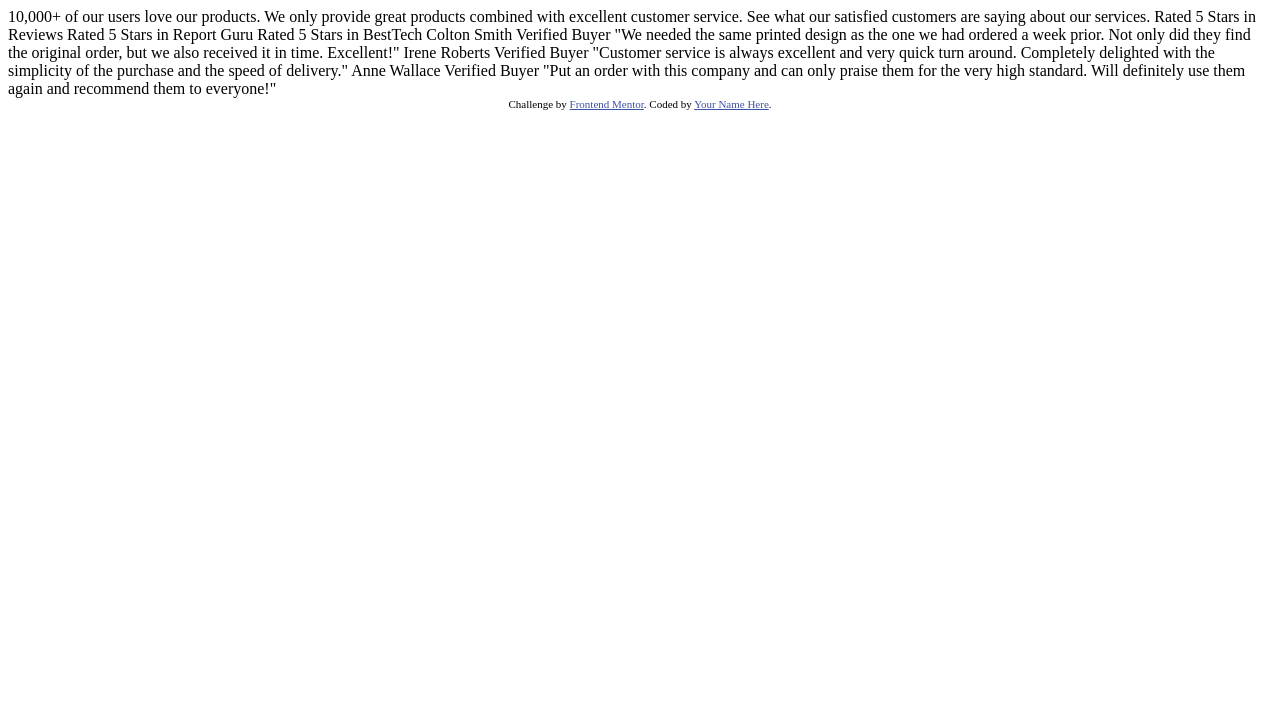
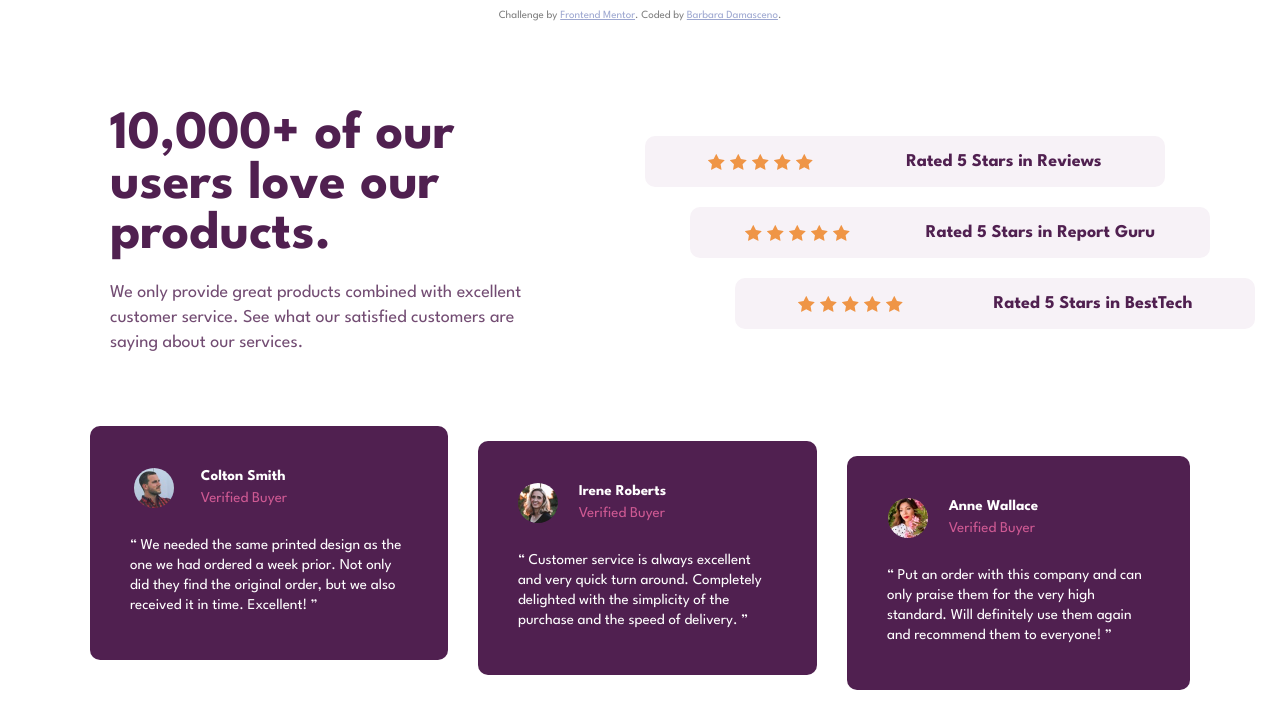
Before and after one commit to barbaradamasdev/Social-proof-section, a plain HTML site: page index.html in a window 1280 px wide. Drawn offline with Linux system fonts and the light colour scheme.

Commit message:
HTML and CSS done

```diff
--- a/index.html
+++ b/index.html
@@ -11,7 +11,7 @@
       sizes="32x32"
       href="./images/favicon-32x32.png"
     />
-
+    <link rel="stylesheet" href="style.css">
     <title>Frontend Mentor | Social proof section</title>
 
     <!-- Feel free to remove these styles or customise in your own stylesheet 👍 -->
@@ -26,36 +26,99 @@
     </style>
   </head>
   <body>
-    10,000+ of our users love our products.
+    <div class="content">
 
-    We only provide great products combined with excellent customer service.
-    See what our satisfied customers are saying about our services.
+      <div class="apresentation">
+        <div class="leftContent">
+          <h1>10,000+ of our users love our products.</h1>
+          <p class="apresentationText opacity">We only provide great products combined with excellent customer service.
+          See what our satisfied customers are saying about our services.</p>
+        </div>
 
-    Rated 5 Stars in Reviews
-    Rated 5 Stars in Report Guru
-    Rated 5 Stars in BestTech
+        <div class="rightContent">
+          <div class="first review">
+            <div class="stars">
+              <img src="images/icon-star.svg" alt="Star icon">
+              <img src="images/icon-star.svg" alt="Star icon">
+              <img src="images/icon-star.svg" alt="Star icon">
+              <img src="images/icon-star.svg" alt="Star icon">
+              <img src="images/icon-star.svg" alt="Star icon">
+            </div>
+            <p class="description">Rated 5 Stars in Reviews</p>
+          </div>
+          <div class="second review">
+            <div class="stars">
+              <img src="images/icon-star.svg" alt="Star icon">
+              <img src="images/icon-star.svg" alt="Star icon">
+              <img src="images/icon-star.svg" alt="Star icon">
+              <img src="images/icon-star.svg" alt="Star icon">
+              <img src="images/icon-star.svg" alt="Star icon">
+            </div>
+            <p class="description">Rated 5 Stars in Report Guru</p>
+          </div>
+          <div class="third review">
+            <div class="stars">
+              <img src="images/icon-star.svg" alt="Star icon">
+              <img src="images/icon-star.svg" alt="Star icon">
+              <img src="images/icon-star.svg" alt="Star icon">
+              <img src="images/icon-star.svg" alt="Star icon">
+              <img src="images/icon-star.svg" alt="Star icon">
+            </div>
+            <p class="description">Rated 5 Stars in BestTech</p>
+          </div>
+        </div>
+      </div>
 
-    Colton Smith
-    Verified Buyer
-    "We needed the same printed design as the one we had ordered a week prior.
-    Not only did they find the original order, but we also received it in time.
-    Excellent!"
+      <div class="depoiments">
 
-    Irene Roberts
-    Verified Buyer
-    "Customer service is always excellent and very quick turn around. Completely
-    delighted with the simplicity of the purchase and the speed of delivery."
+        <div class="depoiment one">
+          <div class="cardUp">
+            <img class="picture" src="images/image-colton.jpg" alt="">
+            <div class="pictureAndName">
+              <div class="name">Colton Smith</div>
+              <div class="verification">Verified Buyer</div>
+            </div>
+            <div class="space"></div>
+          </div>
+          <div class="text">&ldquo; We needed the same printed design as the one we had ordered a week prior.
+          Not only did they find the original order, but we also received it in time.
+          Excellent! &rdquo;</div>
+        </div>
 
-    Anne Wallace
-    Verified Buyer
-    "Put an order with this company and can only praise them for the very high
-    standard. Will definitely use them again and recommend them to everyone!"
+        <div class="depoiment two">
+          <div class="cardUp">
+            <img class="picture" src="images/image-irene.jpg" alt="">
+            <div class="pictureAndName">
+              <div class="name">Irene Roberts</div>
+              <div class="verification">Verified Buyer</div>
+            </div>
+            <div class="space"></div>
+          </div>
+          <div class="text">&ldquo; Customer service is always excellent and very quick turn around. Completely
+          delighted with the simplicity of the purchase and the speed of delivery. &rdquo;</div>
+        </div>
+
+        <div class="depoiment three">
+          <div class="cardUp">
+            <img class="picture" src="images/image-anne.jpg" alt="">
+            <div class="pictureAndName">
+              <div class="name">Anne Wallace</div>
+              <div class="verification">Verified Buyer</div>
+            </div>
+            <div class="space"></div>
+          </div>
+          <div class="text">&ldquo; Put an order with this company and can only praise them for the very high
+          standard. Will definitely use them again and recommend them to everyone! &rdquo;</div>
+        </div>
+      </div>
+    </div>
+
 
     <div class="attribution">
       Challenge by
       <a href="https://www.frontendmentor.io?ref=challenge" target="_blank"
         >Frontend Mentor</a
-      >. Coded by <a href="#">Your Name Here</a>.
+      >. Coded by <a href="https://github.com/barbaradamasdev/">Barbara Damasceno</a>.
     </div>
   </body>
 </html>
--- /dev/null
+++ b/style.css
@@ -0,0 +1,222 @@
+@import url('https://fonts.googleapis.com/css2?family=League+Spartan:wght@400;500;700&display=swap');
+
+:root {
+    /* Primary color */
+    --pinkMagenta: hsl(300, 43%, 22%);
+    --softPint: hsl(333, 80%, 67%);
+
+    /* Neutral color */
+    --darkMagenta: hsl(303, 10%, 53%);
+    --lightMagenta: hsl(300, 24%, 96%);
+    --white: hsl(0, 0%, 100%);
+}
+
+* {
+    box-sizing: border-box;
+    margin: auto;
+    padding: 0;
+}
+
+body {
+    font-family: 'League Spartan', sans-serif;
+    font-size: 15px;
+    height: 100vh;
+    position: relative;
+}
+
+.content {
+    position: absolute;
+    top: -335px;
+    bottom: 0;
+    left: 0;
+    right: 0;
+
+    width: 1100px;
+    height: 650px;
+    display: flex;
+    justify-content: center;
+    flex-direction: column;
+    align-items: center;
+}
+
+.apresentation {
+    display: flex;
+    gap: 40px;
+    justify-content: space-between;
+    padding: 20px;
+}
+
+.leftContent, .rightContent {
+    width: 550px; /* ou 50% */
+}
+
+.leftContent {
+    display: flex;
+    flex-direction: column;
+    gap: 20px;
+    padding-right: 100px;
+}
+
+h1, p {
+    color: var(--pinkMagenta);
+}
+
+h1 {font-size: 54px;}
+
+p {font-size: 18px;}
+.opacity {opacity: 80%;}
+
+.apresentationText {
+    line-height: 25px;
+    padding-right: 25px;
+}
+
+.review {
+    display: flex;
+    margin: 10px 15px;
+}
+
+.stars {
+    display: flex;
+    gap: 5px;
+}
+
+.first, .second, .third {
+    background-color: var(--lightMagenta);
+    padding: 17px;
+    border-radius: 10px;
+    position: relative;
+}
+
+.first {left: -70px;}
+.second {left: -25px;}
+.third {left: 20px;}
+
+
+.rightContent {
+    display: flex;
+    flex-direction: column;
+}
+
+.description {
+    font-weight: 700;
+}
+
+.depoiments {
+    display: flex;
+    gap: 30px;
+    position: absolute;
+}
+
+.depoiment {
+    color: var(--white);
+    background-color: var(--pinkMagenta);
+    padding: 40px;
+    border-radius: 10px;
+    display: flex;
+    flex-direction: column;
+}
+
+.one, .two, .three {
+   position: relative;
+
+}
+
+.one {top: 310px;}
+.two {top: 325px;}
+.three {top: 340px;}
+
+.cardUp {
+    display: flex;
+    justify-content: left;
+    margin: 0;
+    gap: 20px;
+}
+
+.picture {
+    width: 40px;
+    border-radius: 50%;
+}
+
+.name {
+    font-weight: 700;
+    padding: 3px 0;
+}
+
+.space {
+    width: 90px;
+}
+
+.verification {
+    color: var(--softPint);
+    opacity: 80%;
+    margin: 5px 0;
+}
+
+.text {
+    line-height: 20px;
+    padding: 25px 0 5px 0;
+}
+
+@media (max-width: 375px) {
+    * {
+        margin: 0;
+        scroll-behavior: initial;
+    }
+
+    .content {
+        text-align: center;
+        top: 0;
+        position: static;
+        display: block;
+        padding: 90px 20px;
+    }
+
+    .leftContent, .rightContent {
+        padding: 0;
+        width: 335px;
+    }
+
+
+    .first, .second, .third {
+        left: 0;
+    }
+
+    h1 {font-size: 38px;}
+    .apresentation {flex-direction: column; padding: 0; width: 100vw;}
+    .apresentationText {padding: 0px;}
+
+    .review {
+        flex-direction: column;
+        gap: 15px; margin:
+        10px 0px;
+        align-items: center;
+    }
+
+    .depoiments {
+        flex-direction: column;
+        gap: 15px;
+        margin: 30px 15px;
+        left: 0;
+    }
+
+    .space {width: 60px;}
+    .text {text-align: left;}
+
+    .depoiment {
+        padding: 40px 25px;
+    }
+
+    .one, .two, .three {
+        top: 0;
+    }
+}
+
+.attribution {
+    position: absolute;
+    top: 0;
+    left: 0;
+    right: 0;
+    opacity: 50%;
+    padding: 10px;
+}
```
